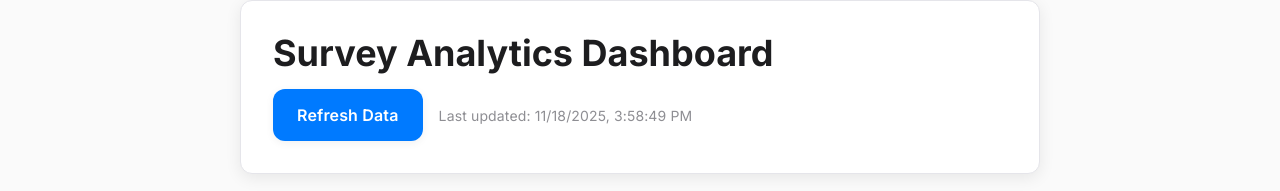
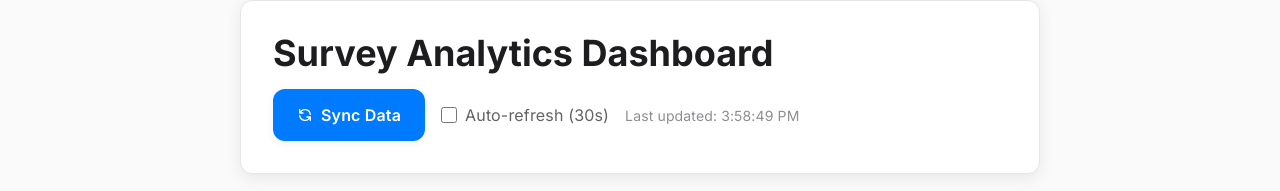
Before and after one commit to keshavdubeyy/urm_project, a Next.js app: page /dashboard in a window 1280 px wide. Shown: the part 145-336 px from the top of the page. Built offline with nearby package versions, Linux system fonts and the light colour scheme; no server answers; the database is empty.

Commit message:
Add sync button and auto-refresh to dashboard

```diff
--- a/app/dashboard/page.tsx
+++ b/app/dashboard/page.tsx
@@ -1,6 +1,6 @@
 "use client";
 
-import { useEffect, useState } from "react";
+import { useEffect, useState, useCallback } from "react";
 import { SurveyResponse } from "@/types/survey";
 
 interface DashboardStats {
@@ -98,15 +98,25 @@ export default function DashboardPage() {
   const [responses, setResponses] = useState<SurveyResponse[]>([]);
   const [loading, setLoading] = useState(true);
   const [error, setError] = useState<string | null>(null);
+  const [refreshing, setRefreshing] = useState(false);
+  const [lastUpdated, setLastUpdated] = useState<Date | null>(null);
+  const [autoRefresh, setAutoRefresh] = useState(false);
 
-  useEffect(() => {
-    fetchData();
-  }, []);
+  const fetchData = useCallback(async (silent = false) => {
+    try {
+      if (!silent) {
+        setLoading(true);
+        setError(null);
+      } else {
+        setRefreshing(true);
+      }
 
-  const fetchData = async () => {
-    try {
-      setLoading(true);
-      const response = await fetch('/api/dashboard');
+      const response = await fetch('/api/dashboard', {
+        cache: 'no-store',
+        headers: {
+          'Cache-Control': 'no-cache',
+        },
+      });
 
       if (!response.ok) {
         const errorData = await response.json();
@@ -120,12 +130,33 @@ export default function DashboardPage() {
       console.log('Dashboard data loaded:', data.count, 'responses');
       setResponses(data.responses);
       setStats(calculateStats(data.responses));
+      setLastUpdated(new Date());
     } catch (err) {
       console.error('Dashboard fetch error:', err);
       setError(err instanceof Error ? err.message : 'Failed to load data');
     } finally {
       setLoading(false);
+      setRefreshing(false);
     }
+  }, []);
+
+  useEffect(() => {
+    fetchData();
+  }, [fetchData]);
+
+  // Auto-refresh every 30 seconds if enabled
+  useEffect(() => {
+    if (!autoRefresh) return;
+
+    const interval = setInterval(() => {
+      fetchData(true); // Silent refresh
+    }, 30000); // 30 seconds
+
+    return () => clearInterval(interval);
+  }, [autoRefresh, fetchData]);
+
+  const handleManualRefresh = () => {
+    fetchData(false);
   };
 
   const calculateStats = (responses: any[]): DashboardStats => {
@@ -333,16 +364,51 @@ export default function DashboardPage() {
         {/* Header */}
         <div className="apple-card p-8">
           <h1 className="apple-heading-2 mb-4">Survey Analytics Dashboard</h1>
-          <div className="flex gap-4 items-center">
+          <div className="flex flex-wrap gap-4 items-center">
             <button
-              onClick={fetchData}
-              className="apple-button-primary"
+              onClick={handleManualRefresh}
+              disabled={loading || refreshing}
+              className="apple-button-primary disabled:opacity-50 disabled:cursor-not-allowed flex items-center gap-2"
             >
-              Refresh Data
+              {refreshing ? (
+                <>
+                  <svg className="animate-spin h-4 w-4" xmlns="http://www.w3.org/2000/svg" fill="none" viewBox="0 0 24 24">
+                    <circle className="opacity-25" cx="12" cy="12" r="10" stroke="currentColor" strokeWidth="4"></circle>
+                    <path className="opacity-75" fill="currentColor" d="M4 12a8 8 0 018-8V0C5.373 0 0 5.373 0 12h4zm2 5.291A7.962 7.962 0 014 12H0c0 3.042 1.135 5.824 3 7.938l3-2.647z"></path>
+                  </svg>
+                  Syncing...
+                </>
+              ) : (
+                <>
+                  <svg xmlns="http://www.w3.org/2000/svg" className="h-4 w-4" fill="none" viewBox="0 0 24 24" stroke="currentColor">
+                    <path strokeLinecap="round" strokeLinejoin="round" strokeWidth={2} d="M4 4v5h.582m15.356 2A8.001 8.001 0 004.582 9m0 0H9m11 11v-5h-.581m0 0a8.003 8.003 0 01-15.357-2m15.357 2H15" />
+                  </svg>
+                  Sync Data
+                </>
+              )}
             </button>
-            <span className="apple-caption text-apple-gray-600">
-              Last updated: {new Date().toLocaleString()}
-            </span>
+
+            <label className="flex items-center gap-2 cursor-pointer">
+              <input
+                type="checkbox"
+                checked={autoRefresh}
+                onChange={(e) => setAutoRefresh(e.target.checked)}
+                className="w-4 h-4 text-apple-blue rounded focus:ring-apple-blue"
+              />
+              <span className="apple-body text-apple-gray-700">Auto-refresh (30s)</span>
+            </label>
+
+            {lastUpdated && (
+              <span className="apple-caption text-apple-gray-600">
+                Last updated: {lastUpdated.toLocaleTimeString()}
+              </span>
+            )}
+
+            {refreshing && (
+              <span className="apple-caption text-apple-blue font-semibold">
+                Checking for updates...
+              </span>
+            )}
           </div>
         </div>
 
```
